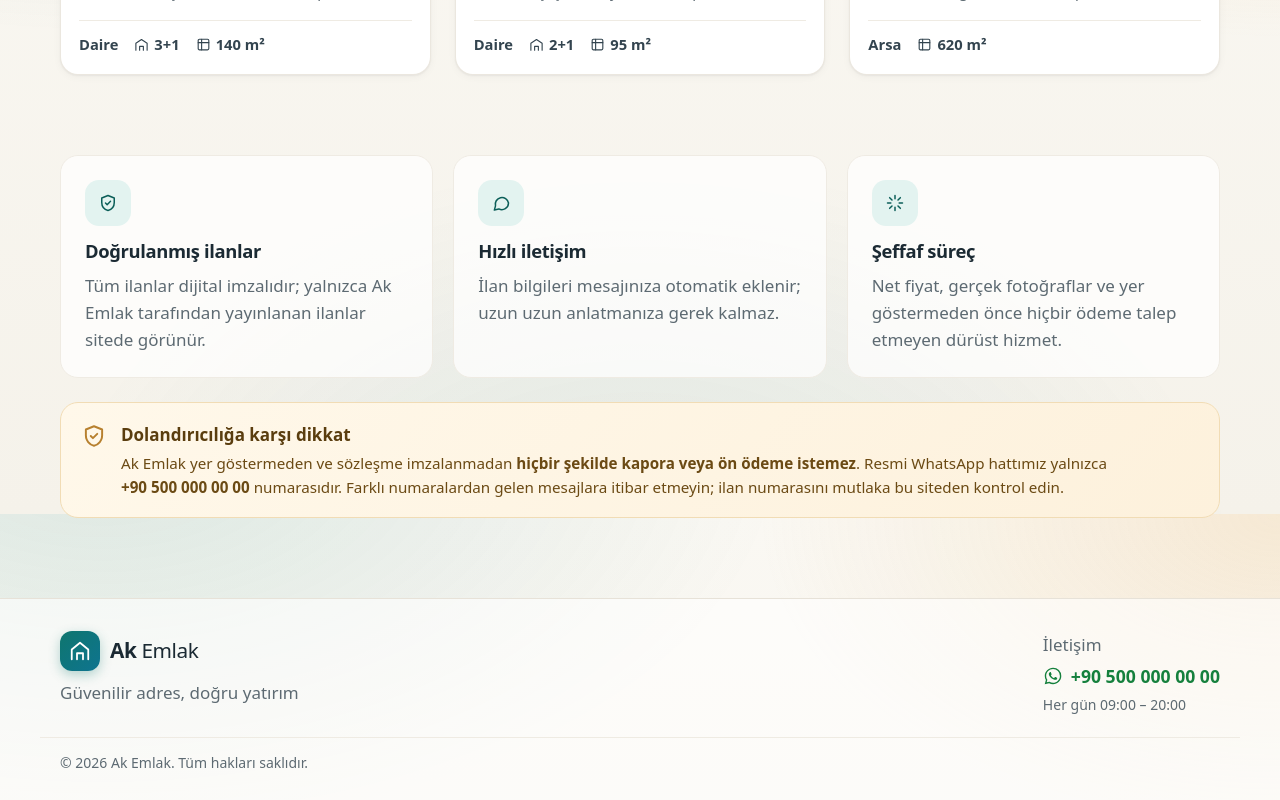
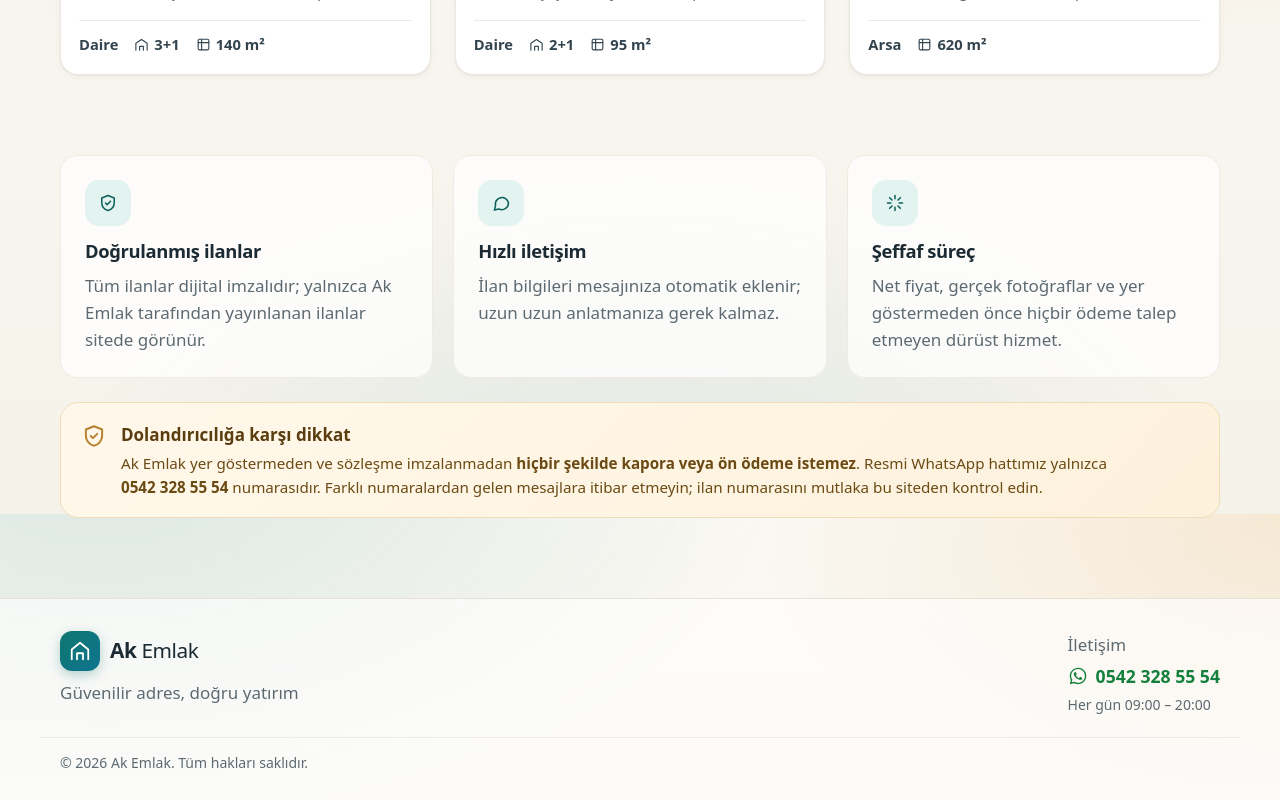
Before and after one commit to hsnkrlr/AkEmlak, a React (Vite) app: page / in a window 1280 px wide. Shown: the part 1086-1886 px from the top of the page. Built offline with nearby package versions, Linux system fonts and the light colour scheme.

Commit message:
WhatsApp iletişim numarasını ayarla
Co-Authored-By: Claude Opus 5.5 <noreply@anthropic.com>
Claude-Session: https://claude.ai/code/session_01CaDtuJbTCRQ64q5Pmyx4kU

```diff
--- a/src/config.ts
+++ b/src/config.ts
@@ -6,9 +6,9 @@ export const SITE = {
   name: 'Ak Emlak',
   slogan: 'Güvenilir adres, doğru yatırım',
   /** Ülke koduyla, başında + veya 0 olmadan. Örn: 905321234567 */
-  whatsappNumber: '905000000000',
+  whatsappNumber: '905423285554',
   /** Sitede gösterilen biçim */
-  phoneDisplay: '+90 500 000 00 00',
+  phoneDisplay: '0542 328 55 54',
   city: 'Gaziantep',
   workingHours: 'Her gün 09:00 – 20:00',
   /** Boş bırakılırsa tarayıcıdaki alan adı kullanılır */
```
